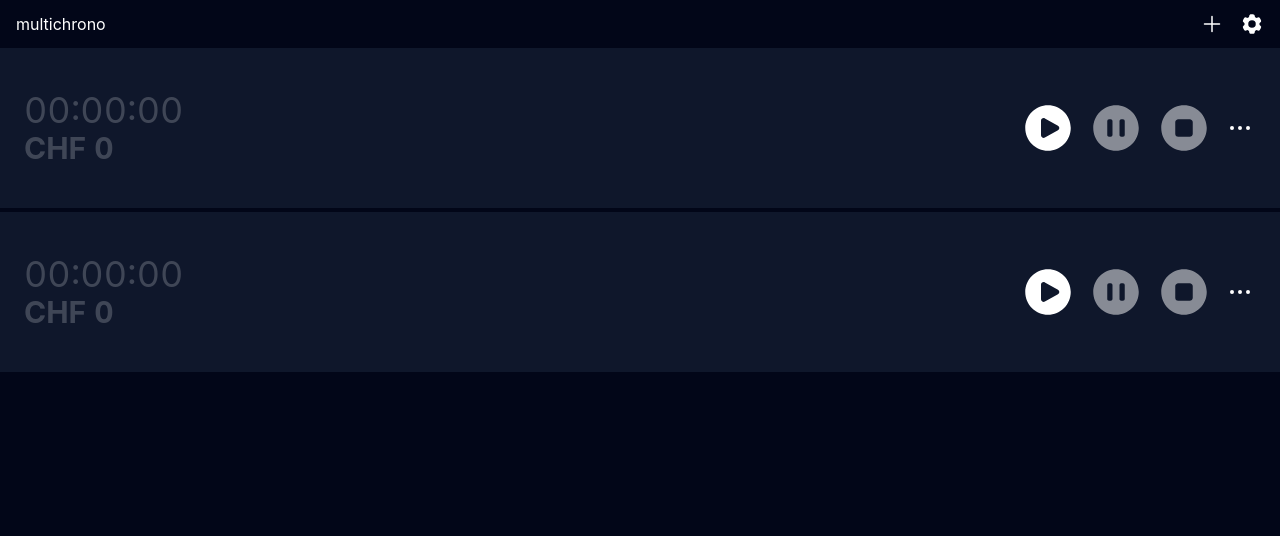
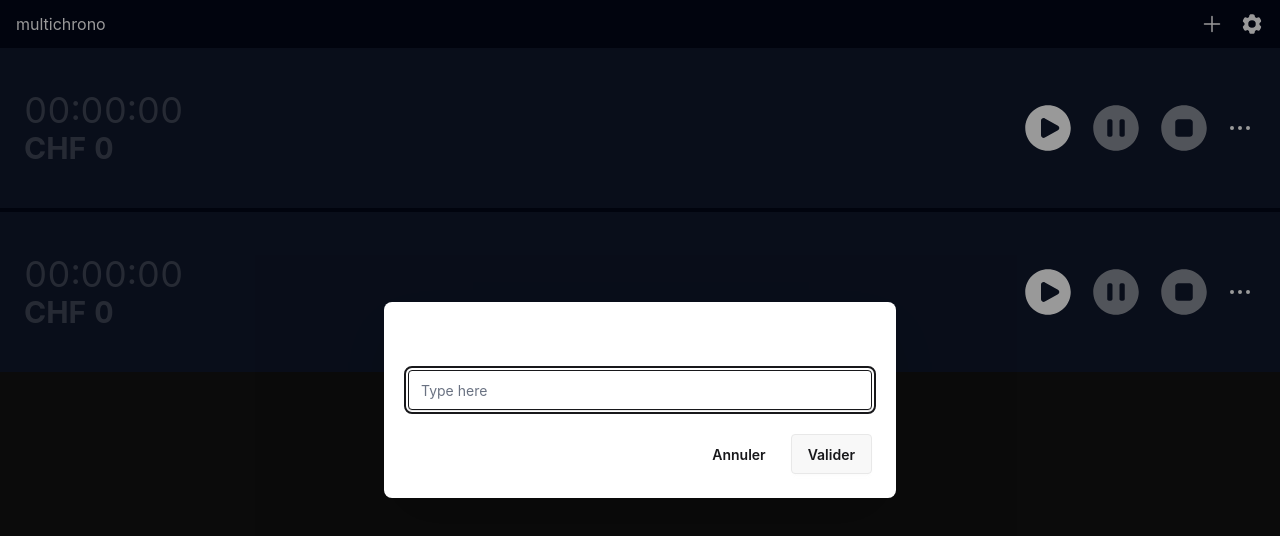
Before and after one commit to j4kim/multichrono, a Vue app: page / in a window 1280 px wide. Both pictures are taken after a click on the icon 1212 px from the left and 24 px from the top of the page. Shown: the top 536 px of the page. Built offline with nearby package versions, Linux system fonts and the light colour scheme.

Commit message:
feat: open rename modal on add

```diff
--- a/src/components/RenameModal.vue
+++ b/src/components/RenameModal.vue
@@ -34,7 +34,7 @@ function rename() {
 <template>
   <dialog ref="dialog" class="modal">
     <div class="modal-box">
-      <h3 class="mb-4 text-lg font-bold">Renommer chrono</h3>
+      <h3 class="mb-4 text-lg font-bold">Nom du chrono</h3>
 
       <input
         v-model="newLabel"
--- a/src/store.js
+++ b/src/store.js
@@ -64,7 +64,9 @@ export function remove(id) {
 }
 
 export function add(label) {
-  chronos.value[newChronoId()] = newChrono(label);
+  const chrono = newChrono(label);
+  chronos.value[newChronoId()] = chrono;
+  renameModal.value = chrono;
 }
 
 export function confirmAndRemove(id) {
```
